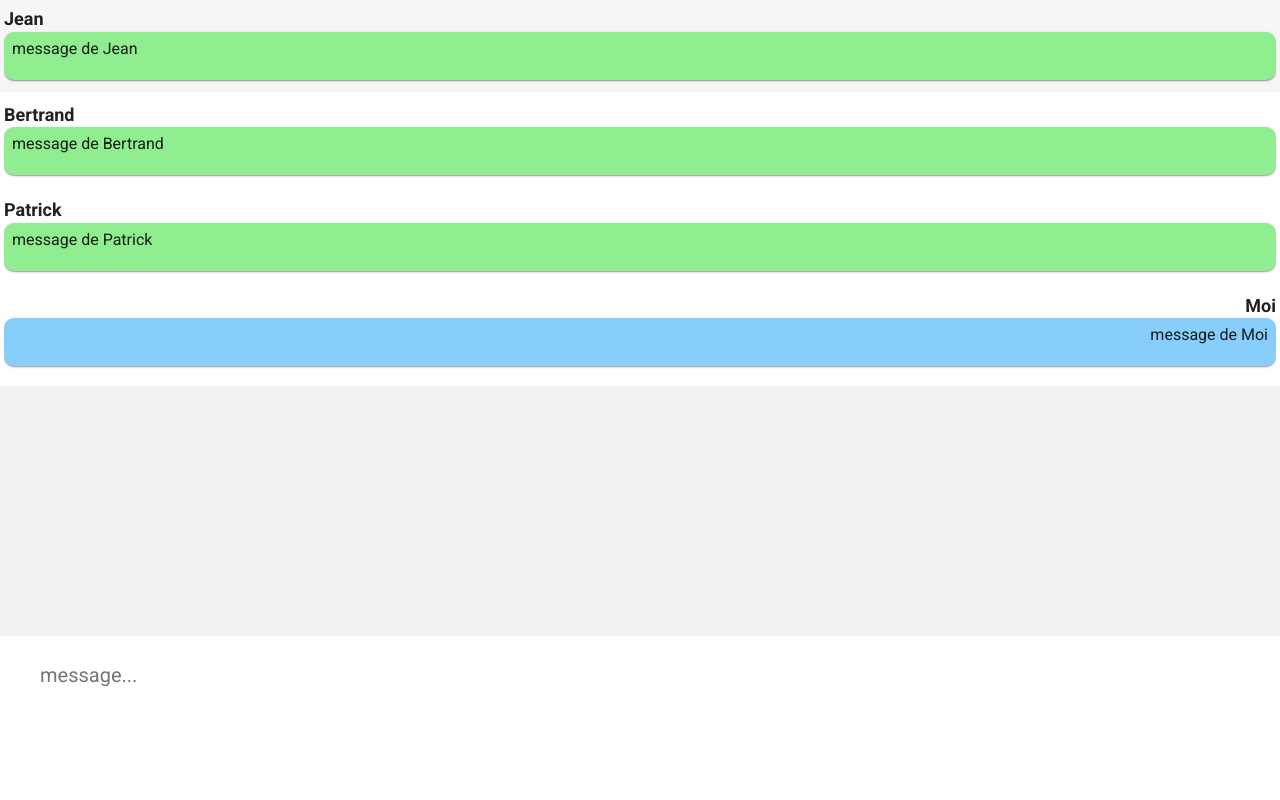
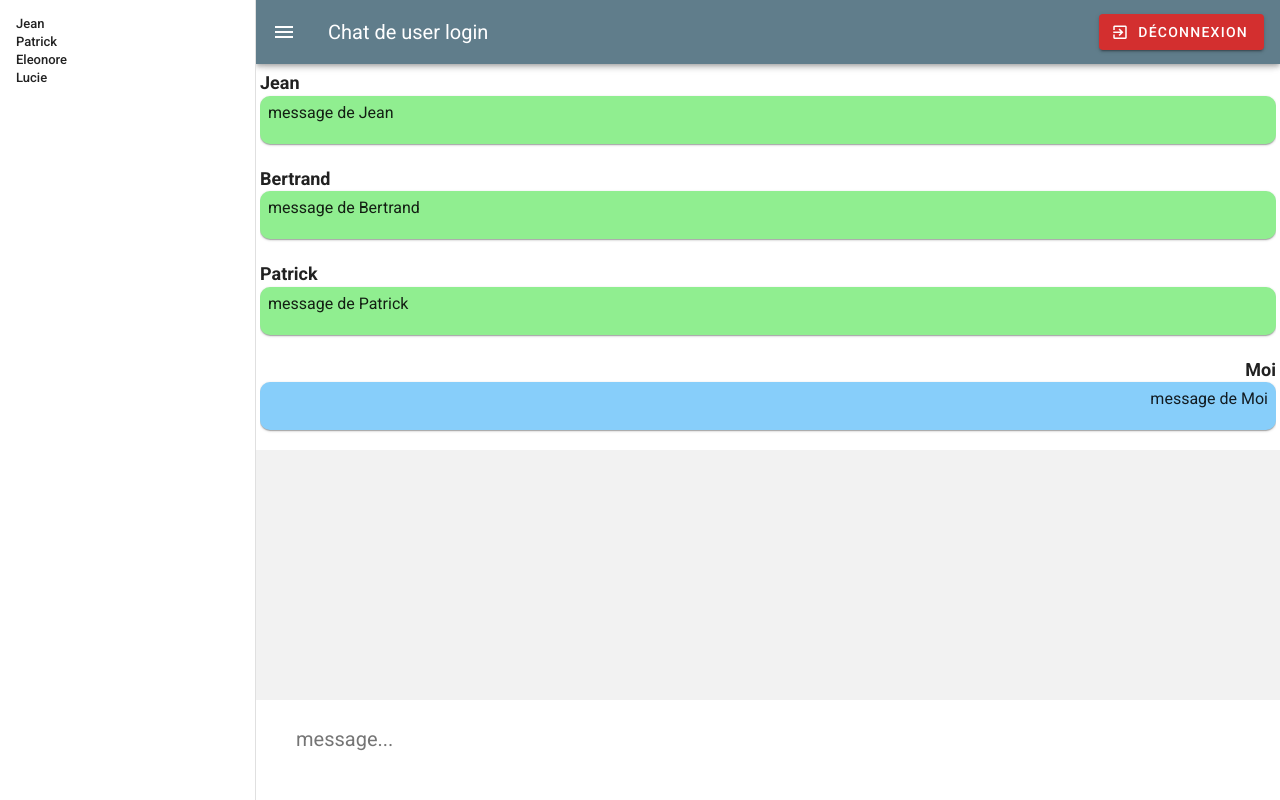
Before and after one commit to yohanleb/Chatify, a Vue app: page /#/chat/1 in a window 1280 px wide. Built offline with nearby package versions, Linux system fonts and the light colour scheme.

Commit message:
Chat vue
Ajout du bouton de connexion
La liste des utilisateurs connectés

```diff
--- a/src/components/Chat.vue
+++ b/src/components/Chat.vue
@@ -1,21 +1,55 @@
 <template>
   <v-layout row>
     <v-flex>
+ <v-app-bar
+      app
+      clipped-right
+      color="blue-grey"
+      dark
+    >
+      <v-app-bar-nav-icon @click.stop="drawer = !drawer"></v-app-bar-nav-icon>
+      <v-toolbar-title>Chat de user login</v-toolbar-title>
+      <v-spacer></v-spacer>
+      <v-btn color="red darken-2" dark right="true">
+            <v-icon dark left>mdi-exit-to-app</v-icon>Déconnexion
+          </v-btn>
+    </v-app-bar>
+
+      <v-navigation-drawer v-model="drawer" app>
+        <v-list dense>
+          <v-list-item @click.stop="left = !left">
+            <v-list-item-content>
+              <v-list-item-title>Jean</v-list-item-title>
+              <v-list-item-title>Patrick</v-list-item-title>
+              <v-list-item-title>Eleonore</v-list-item-title>
+              <v-list-item-title>Lucie</v-list-item-title>
+            </v-list-item-content>
+          </v-list-item>
+        </v-list>
+      </v-navigation-drawer>
+
+      <v-navigation-drawer v-model="left" fixed temporary></v-navigation-drawer>
+
       <div class="chat-container">
         <v-list>
           <v-list-item-group>
             <!-- La liste des messages -->
-            <v-list-item class="message" v-for="(message, i) in messages" :key="i" :class="{own: message.type == 'own'}" >
+            <v-list-item
+              class="message"
+              v-for="(message, i) in messages"
+              :key="i"
+              :class="{own: message.type == 'own'}"
+            >
               <!-- Message -->
-              <v-tooltip top>
-                <template v-slot:activator="{ on }">
-                  <v-list-item-content v-on="on">
-                    <v-list-item-title class="username" v-text="message.username"></v-list-item-title>
-                    <v-list-item class="content" v-text="message.content"></v-list-item>
-                  </v-list-item-content>
-                </template>
-                <span v-text="message.heure"></span>
-              </v-tooltip>
+              <v-list-item-content>
+                <v-list-item-title class="username" v-text="message.username"></v-list-item-title>
+                <v-tooltip top>
+                  <template v-slot:activator="{ on }">
+                    <v-list-item v-on="on" class="content" v-text="message.content"></v-list-item>
+                  </template>
+                  <span v-text="message.heure"></span>
+                </v-tooltip>
+              </v-list-item-content>
             </v-list-item>
           </v-list-item-group>
         </v-list>
@@ -33,11 +67,40 @@ export default {
   data () {
     return {
       messages: [
-        { username: 'Jean', content: 'message de Jean', type: 'user', heure: '10:00' },
-        { username: 'Bertrand', content: 'message de Bertrand', type: 'user', heure: '12:00' },
-        { username: 'Patrick', content: 'message de Patrick', type: 'user', heure: '12:01' },
-        { username: 'Moi', content: 'message de Moi', type: 'own', heure: '12:02' }
-      ]
+        {
+          username: 'Jean',
+          content: 'message de Jean',
+          type: 'user',
+          heure: '10:00'
+        },
+        {
+          username: 'Bertrand',
+          content: 'message de Bertrand',
+          type: 'user',
+          heure: '12:00'
+        },
+        {
+          username: 'Patrick',
+          content: 'message de Patrick',
+          type: 'user',
+          heure: '12:01'
+        },
+        {
+          username: 'Moi',
+          content: 'message de Moi',
+          type: 'own',
+          heure: '12:02'
+        }
+      ],
+      users: [
+        {
+          name: 'Jean'
+        },
+        {
+          name: 'Patrick'
+        }
+      ],
+      drawer: null
     }
   }
 }
```
